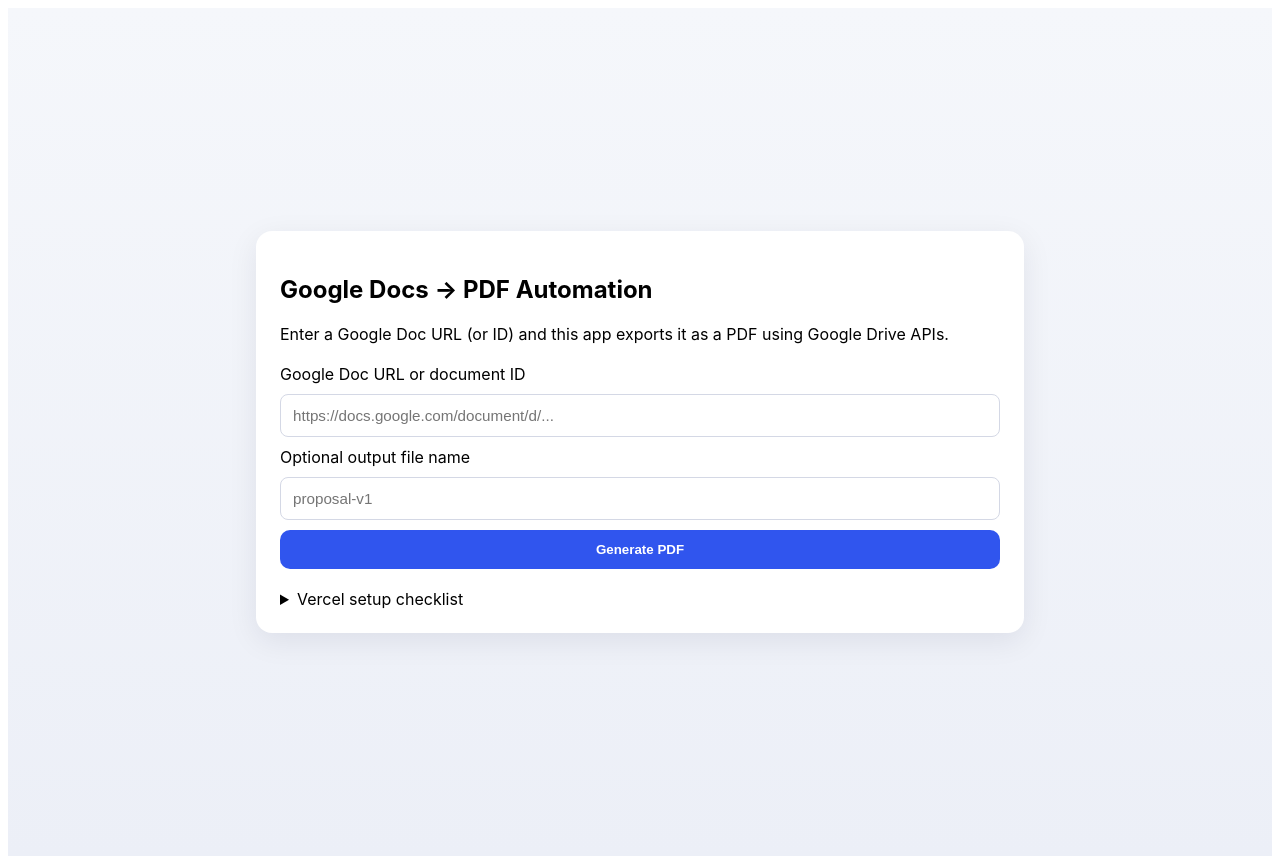
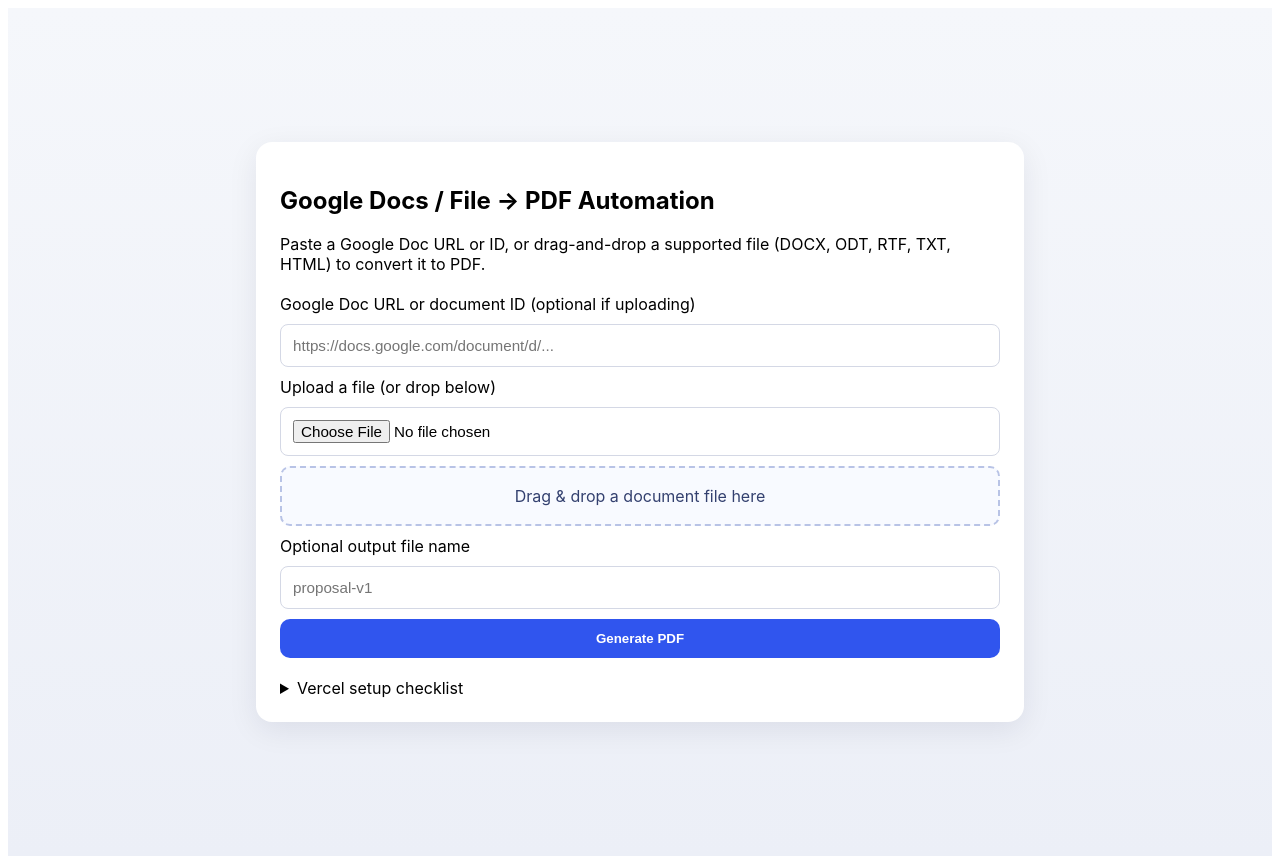
Before and after one commit to alethrainc/pdf-agent, a Next.js app: page / in a window 1280 px wide. Built offline with nearby package versions, Linux system fonts and the light colour scheme.

Commit message:
Add drag-and-drop file conversion to PDF

```diff
--- a/pages/api/generate-pdf.js
+++ b/pages/api/generate-pdf.js
@@ -1,4 +1,14 @@
 import { getDriveClient } from '../../lib/google';
+
+const CONVERTIBLE_MIME_TYPES = new Set([
+  'application/msword',
+  'application/vnd.openxmlformats-officedocument.wordprocessingml.document',
+  'application/vnd.oasis.opendocument.text',
+  'application/rtf',
+  'text/rtf',
+  'text/plain',
+  'text/html',
+]);
 
 function getDocId(input) {
   if (!input) return null;
@@ -10,23 +20,67 @@
   return trimmed;
 }
 
+function normalizeMimeType(name, mimeType) {
+  if (mimeType && CONVERTIBLE_MIME_TYPES.has(mimeType)) {
+    return mimeType;
+  }
+
+  const lowered = (name || '').toLowerCase();
+  if (lowered.endsWith('.doc')) return 'application/msword';
+  if (lowered.endsWith('.docx')) {
+    return 'application/vnd.openxmlformats-officedocument.wordprocessingml.document';
+  }
+  if (lowered.endsWith('.odt')) return 'application/vnd.oasis.opendocument.text';
+  if (lowered.endsWith('.rtf')) return 'application/rtf';
+  if (lowered.endsWith('.txt')) return 'text/plain';
+  if (lowered.endsWith('.html') || lowered.endsWith('.htm')) return 'text/html';
+
+  return null;
+}
+
 export default async function handler(req, res) {
   if (req.method !== 'POST') {
     res.setHeader('Allow', 'POST');
     return res.status(405).json({ error: 'Method not allowed' });
   }
 
-  const { source, fileName } = req.body || {};
-  const docId = getDocId(source);
+  const { source, fileName, uploadedFile } = req.body || {};
+  let docId = getDocId(source);
+  let uploadedDocId = null;
 
-  if (!docId) {
+  if (!docId && !uploadedFile) {
     return res.status(400).json({
-      error: 'Please provide a Google Doc URL or document ID in "source".',
+      error: 'Please provide a Google Doc URL/ID or upload a supported file.',
     });
   }
 
   try {
     const drive = getDriveClient();
+
+    if (!docId && uploadedFile) {
+      const mimeType = normalizeMimeType(uploadedFile.name, uploadedFile.mimeType);
+      if (!mimeType) {
+        return res.status(400).json({
+          error:
+            'Unsupported uploaded file type. Use DOC, DOCX, ODT, RTF, TXT, or HTML.',
+        });
+      }
+
+      const uploadResponse = await drive.files.create({
+        requestBody: {
+          name: uploadedFile.name || 'uploaded-document',
+          mimeType: 'application/vnd.google-apps.document',
+        },
+        media: {
+          mimeType,
+          body: Buffer.from(uploadedFile.data, 'base64'),
+        },
+        fields: 'id',
+      });
+
+      uploadedDocId = uploadResponse.data.id;
+      docId = uploadedDocId;
+    }
 
     const metadata = await drive.files.get({
       fileId: docId,
@@ -66,5 +120,14 @@
       'Unable to generate PDF.';
 
     return res.status(500).json({ error: message });
+  } finally {
+    if (uploadedDocId) {
+      try {
+        const drive = getDriveClient();
+        await drive.files.delete({ fileId: uploadedDocId });
+      } catch {
+        // Ignore cleanup errors.
+      }
+    }
   }
 }
--- a/pages/index.js
+++ b/pages/index.js
@@ -1,22 +1,73 @@
 import { useState } from 'react';
 import styles from '../styles/Home.module.css';
+
+async function fileToBase64(file) {
+  const buffer = await file.arrayBuffer();
+  let binary = '';
+  const bytes = new Uint8Array(buffer);
+  const chunk = 0x8000;
+
+  for (let index = 0; index < bytes.length; index += chunk) {
+    const slice = bytes.subarray(index, index + chunk);
+    binary += String.fromCharCode(...slice);
+  }
+
+  return btoa(binary);
+}
 
 export default function Home() {
   const [source, setSource] = useState('');
   const [fileName, setFileName] = useState('');
+  const [upload, setUpload] = useState(null);
   const [status, setStatus] = useState('');
   const [busy, setBusy] = useState(false);
+  const [dragActive, setDragActive] = useState(false);
+
+  function handleFileSelect(file) {
+    if (!file) return;
+
+    setUpload(file);
+    if (!fileName) {
+      const baseName = file.name.replace(/\.[^/.]+$/, '');
+      setFileName(baseName);
+    }
+    setStatus(`Selected file: ${file.name}`);
+  }
+
+  function handleDrop(event) {
+    event.preventDefault();
+    setDragActive(false);
+    const dropped = event.dataTransfer.files?.[0];
+    handleFileSelect(dropped);
+  }
 
   async function handleSubmit(event) {
     event.preventDefault();
     setStatus('');
+
+    if (!source.trim() && !upload) {
+      setStatus('Provide a Google Doc URL/ID or drop/upload a file to convert.');
+      return;
+    }
+
     setBusy(true);
 
     try {
+      let uploadedFile = null;
+
+      if (upload) {
+        const base64 = await fileToBase64(upload);
+        uploadedFile = {
+          name: upload.name,
+          mimeType: upload.type || 'application/octet-stream',
+          data: base64,
+        };
+      }
+
       const response = await fetch('/api/generate-pdf', {
         method: 'POST',
         headers: { 'Content-Type': 'application/json' },
-        body: JSON.stringify({ source, fileName }),
+        body: JSON.stringify({ source, fileName, uploadedFile }),
       });
 
       if (!response.ok) {
@@ -28,7 +79,7 @@
       const url = window.URL.createObjectURL(blob);
       const anchor = document.createElement('a');
       anchor.href = url;
-      anchor.download = `${fileName || 'document'}.pdf`;
+      anchor.download = `${fileName || upload?.name?.replace(/\.[^/.]+$/, '') || 'document'}.pdf`;
       document.body.appendChild(anchor);
       anchor.click();
       anchor.remove();
@@ -45,22 +96,43 @@
   return (
     <main className={styles.main}>
       <section className={styles.card}>
-        <h1>Google Docs → PDF Automation</h1>
+        <h1>Google Docs / File → PDF Automation</h1>
         <p>
-          Enter a Google Doc URL (or ID) and this app exports it as a PDF using
-          Google Drive APIs.
+          Paste a Google Doc URL or ID, or drag-and-drop a supported file (DOCX,
+          ODT, RTF, TXT, HTML) to convert it to PDF.
         </p>
 
         <form onSubmit={handleSubmit} className={styles.form}>
-          <label htmlFor="source">Google Doc URL or document ID</label>
+          <label htmlFor="source">Google Doc URL or document ID (optional if uploading)</label>
           <input
             id="source"
             type="text"
             value={source}
             onChange={(event) => setSource(event.target.value)}
             placeholder="https://docs.google.com/document/d/..."
-            required
           />
+
+          <label htmlFor="upload">Upload a file (or drop below)</label>
+          <input
+            id="upload"
+            type="file"
+            accept=".doc,.docx,.odt,.rtf,.txt,.html,.htm"
+            onChange={(event) => handleFileSelect(event.target.files?.[0])}
+          />
+
+          <div
+            className={`${styles.dropZone} ${dragActive ? styles.dropZoneActive : ''}`}
+            onDragOver={(event) => {
+              event.preventDefault();
+              setDragActive(true);
+            }}
+            onDragLeave={() => setDragActive(false)}
+            onDrop={handleDrop}
+          >
+            {upload
+              ? `Ready to convert: ${upload.name}`
+              : 'Drag & drop a document file here'}
+          </div>
 
           <label htmlFor="fileName">Optional output file name</label>
           <input
--- a/styles/Home.module.css
+++ b/styles/Home.module.css
@@ -29,6 +29,21 @@
   font-size: 0.95rem;
 }
 
+.dropZone {
+  border: 2px dashed #b8c3e6;
+  background: #f8faff;
+  color: #33406f;
+  border-radius: 10px;
+  padding: 18px;
+  text-align: center;
+  transition: all 0.2s ease;
+}
+
+.dropZoneActive {
+  border-color: #3055ee;
+  background: #eef3ff;
+}
+
 .form button {
   background: #3055ee;
   color: white;
```
